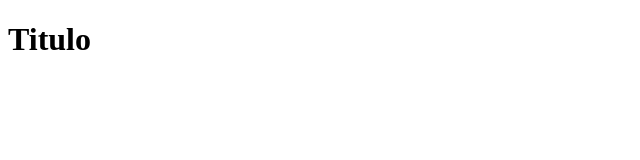
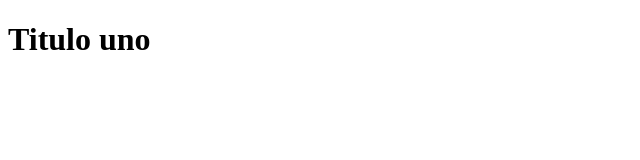
Before and after one commit to magancloud/hello-world-git, a plain HTML site: page index.html in a window 1280 px wide. Shown: the full height of the page, 0-640 px from the left. Drawn offline with Linux system fonts and the light colour scheme.

Commit message:
Segundo cambio

```diff
--- a/index.html
+++ b/index.html
@@ -8,7 +8,7 @@
 </head>
 <body>
     <h1>
-        Titulo
+        Titulo uno
     </h1>
 </body>
 </html>
```
